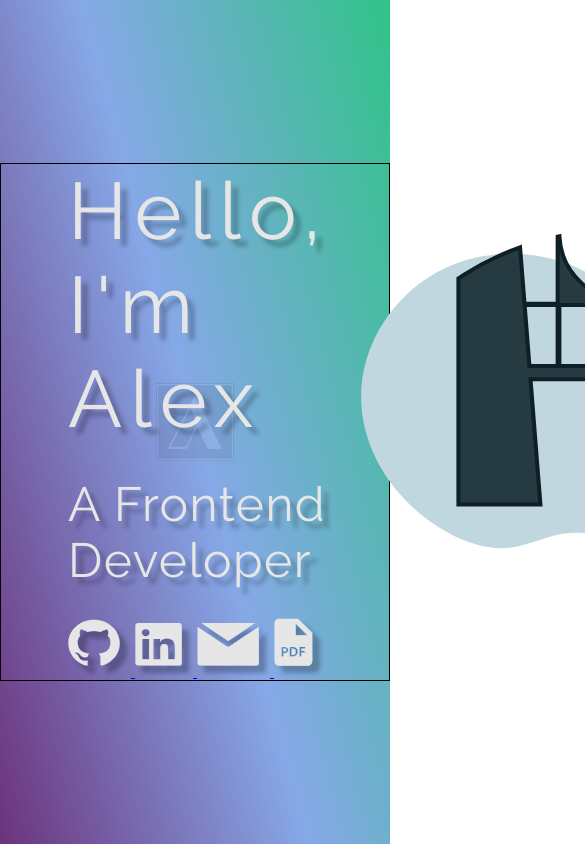
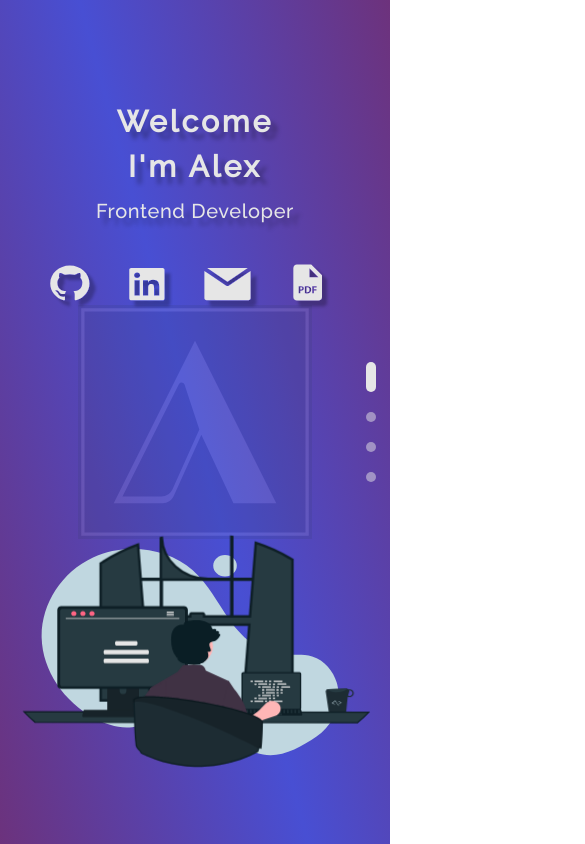
Before and after one commit to loweffort-alt/portfolio_v2.0, a website: page public/index.html in a window 390 px wide. Shown: the top 844 px of the page, 585 px wide, since content can reach past the window. Drawn offline with Linux system fonts and the light colour scheme.

Commit message:
Home animation doned

```diff
--- a/public/index.html
+++ b/public/index.html
@@ -15,11 +15,20 @@
       />
       <section class="Home-Body">
         <div class="Home-Info">
-          <h1>Hello,</h1>
-          <h1>I'm <span>Alex</span></h1>
-          <h3>A Frontend Developer</h3>
+          <div>
+            <h1>
+              Welcome<br />
+              I'm <span>Alex</span>
+            </h1>
+            <h3>Frontend Developer</h3>
+          </div>
+          <div class="home-icons">
             <a href="https://github.com/loweffort-alt" target="_blank">
-            <img src="images/Home-Icons/Github.svg" alt="github-logo" />
+              <img
+                src="images/Home-Icons/Github.svg"
+                alt="github-logo"
+                href="https://github.com/loweffort-alt"
+              />
             </a>
             <a href="https://www.linkedin.com/in/alexfarfan/" target="_blank">
               <img src="images/Home-Icons/Linkedn.svg" alt="linkedin-logo" />
@@ -34,13 +43,15 @@
               <img src="images/Home-Icons/PDF.svg" alt="pdf-logo" />
             </a>
           </div>
+        </div>
+        <div class="container-image">
           <svg
             width="574"
             height="381"
             viewBox="0 0 574 381"
             fill="none"
             xmlns="http://www.w3.org/2000/svg"
-          class="svg"
+            class="Home-Image"
           >
             <g id="Image">
               <g id="Background">
@@ -597,7 +608,15 @@
               </g>
             </g>
           </svg>
+        </div>
+      </section>
+      <section class="slider">
+        <div class="current-slider"></div>
+        <div></div>
+        <div></div>
+        <div></div>
       </section>
     </div>
+    <script type="text/javascript" src="./js/main.js"></script>
   </body>
 </html>
--- a/public/styles/global/container.css
+++ b/public/styles/global/container.css
@@ -1,11 +1,12 @@
 .globalContainer {
   background: linear-gradient(
     254.82deg,
-    #30c388 0%,
-    #86a8e7 50.18%,
+    #6d327c 0%,
+    #484fd3 50.18%,
     #6c327c 100.35%
   );
-  width: 100vw;
-  height: 100vh;
+  width: 100%;
+  position: fixed;
+  height: 100%;
   box-sizing: border-box;
 }
--- a/public/styles/main.css
+++ b/public/styles/main.css
@@ -1,2 +1,2 @@
 @import url("global/global.css");
-@import url("./pages/home.css")
+@import url("./pages/home/main.css");
--- a/public/styles/pages/home.css
+++ /dev/null
@@ -1,111 +0,0 @@
-.background-logo {
-  width: 20%;
-  position: absolute;
-  left: 50%;
-  top: 50%;
-  translate: -50% -50%;
-  z-index: 1;
-}
-
-/* Responsive: Small Screen styles*/
-
-@media only screen and (max-width: 1024px) {
-  .Logo {
-    width: 30%;
-  }
-}
-
-/* Responsive: Mobile styles*/
-
-@media only screen and (max-width: 480px) {
-  .Logo {
-    width: 60%;
-  }
-}
-
-.Home-Body {
-  position: relative;
-  top: 50%;
-  translate: 0% -50%;
-  z-index: 2;
-  border: 1px solid black;
-  display: flex;
-  justify-content: space-between;
-  align-items: center;
-  padding: 0 67px;
-}
-
-/*.Home-Body > div {*/
-/*border: 1px solid black;*/
-/*}*/
-
-.Home-Info {
-  animation: 2s 1 normal show;
-}
-
-.Home-Info > h3 {
-  margin: 30px 0 30px 0;
-}
-
-/* Image */
-.svg {
-  overflow: visible;
-}
-
-#Background {
-  /*display: none;*/
-}
-
-#Window {
-  position: fixed;
-  animation: 2s 1 normal tp;
-  z-index: 3;
-}
-
-#Silla {
-  display: none;
-}
-
-#Man {
-  display: none;
-}
-
-#Desktop {
-  display: none;
-}
-
-#Taza {
-  display: none;
-}
-
-/* Animation */
-@keyframes show {
-  0% {
-    opacity: 0%;
-  }
-  100% {
-    opacity: 100%;
-  }
-}
-
-@keyframes tp {
-  0% {
-    transform: translate(100%, -30%);
-    /*opacity: 10%;*/
-  }
-  10% {
-    transform: translate(80%, -60%);
-  }
-  20% {
-    transform: translate(30%, -80%);
-  }
-  40% {
-    transform: translate(20%, -60%);
-  }
-  80% {
-    transform: translate(0);
-  }
-  60% {
-    transform: translate(-5%, 5%);
-  }
-}
--- /dev/null
+++ b/public/styles/pages/home/animation.css
@@ -0,0 +1,97 @@
+/* Animation */
+.Home-Info {
+  opacity: 0;
+  animation: 2.5s 1 ease-out show forwards;
+}
+
+#Background {
+  /*display: none;*/
+}
+
+#Window {
+  position: relative;
+  translate: 150px -550px;
+  opacity: 0.5;
+  animation: WindowX 1s cubic-bezier(0, 1.5, 1, 0.85) 1 forwards,
+    Parabolic 1s 1 cubic-bezier(0, 100, 1, 100) forwards;
+}
+
+#Desktop {
+  position: relative;
+  translate: 650px 0px;
+  opacity: 0.7;
+  animation: DesktopX 1s cubic-bezier(0.06, 0.59, 0.76, 1.21) 1s 1 forwards;
+}
+
+#Silla {
+  position: relative;
+  translate: 650px 0px;
+  opacity: 0.7;
+  animation: DesktopX 1s cubic-bezier(0.06, 0.59, 0.76, 1.21) 1s 1 forwards;
+}
+
+#Man {
+  position: relative;
+  translate: 460px -150px;
+  opacity: 0.5;
+  animation: ManX 1s cubic-bezier(0, 1.5, 1, 0.85) 2s 1 forwards,
+    Parabolic 1s 1 cubic-bezier(0, 500, 1, 500) 2s forwards;
+}
+
+#Taza {
+  position: relative;
+  translate: 350px 0px;
+  opacity: 0.5;
+  animation: DesktopX 1s cubic-bezier(0, 1.5, 1, 0.85) 3s 1 forwards,
+    Parabolic 1s 1 cubic-bezier(0, 50, 1, 50) 3s forwards;
+}
+
+@keyframes Parabolic {
+  to {
+    transform: translateY(-1px);
+  }
+}
+
+@keyframes WindowX {
+  to {
+    opacity: 1;
+    translate: 0px 0px;
+    transform: translate(0.5px, -2px);
+  }
+}
+
+@keyframes DesktopX {
+  80% {
+    opacity: 1;
+    translate: -30px 0px;
+  }
+  100% {
+    opacity: 1;
+    translate: 0px 0px;
+  }
+}
+
+@keyframes SillaX {
+  80% {
+    opacity: 1;
+    translate: 0px -10px;
+  }
+  100% {
+    opacity: 1;
+    translate: 0px 0px;
+  }
+}
+
+@keyframes ManX {
+  to {
+    translate: 0px 0px;
+    opacity: 1;
+    transform: translate(0.05px, -1px);
+  }
+}
+
+@keyframes show {
+  to {
+    opacity: 1;
+  }
+}
--- /dev/null
+++ b/public/styles/pages/home/layout.css
@@ -0,0 +1,59 @@
+.background-logo {
+  width: 20%;
+  position: absolute;
+  left: 50%;
+  top: 50%;
+  translate: -50% -50%;
+  z-index: 1;
+}
+
+.Home-Body {
+  position: relative;
+  top: 50%;
+  translate: 0% -50%;
+  z-index: 2;
+  display: flex;
+  justify-content: space-between;
+  padding: 0 67px;
+}
+
+.Home-Info {
+  display: flex;
+  flex-direction: column;
+  gap: 30px;
+}
+
+.home-icons {
+  display: flex;
+  gap: 45px;
+  align-items: flex-end;
+}
+/* Slider */
+
+.slider {
+  display: flex;
+  position: absolute;
+  left: 50%;
+  top: 90%;
+  translate: -50% -50%;
+  gap: 30px;
+}
+
+.slider > div {
+  background: #e6e6e6;
+  opacity: 0.5;
+  border-radius: 50%;
+  width: 20px;
+  height: 20px;
+}
+
+.slider > .current-slider {
+  opacity: 1;
+  width: 90px;
+  border-radius: 10px;
+}
+
+/* Image */
+.Home-Image {
+  overflow: visible;
+}
--- /dev/null
+++ b/public/styles/pages/home/main.css
@@ -0,0 +1,3 @@
+@import url("layout.css");
+@import url("animation.css");
+@import url("media.css");
--- /dev/null
+++ b/public/styles/pages/home/media.css
@@ -0,0 +1,83 @@
+/* Responsive */
+
+/* Responsive: Small Screen styles*/
+
+@media only screen and (max-width: 1024px) {
+  .background-logo {
+    width: 30%;
+  }
+}
+
+/* Responsive: Mobile styles*/
+
+@media only screen and (max-width: 480px) {
+  .background-logo {
+    width: 60%;
+  }
+}
+
+/*Responsive;: Iphone*/
+
+@media only screen and (max-width: 400px) {
+  /*tipography*/
+  h1 {
+    font-weight: bold;
+    font-size: 30px;
+    line-height: 45px;
+    text-align: center;
+  }
+
+  h3 {
+    font-weight: 500;
+    font-size: 20px;
+    line-height: 45px;
+    text-align: center;
+  }
+
+  /*layout*/
+  .Home-Body {
+    flex-direction: column;
+    padding: 0 50px;
+    height: 100%;
+    justify-content: space-around;
+  }
+
+  .Home-Info {
+    flex-direction: column;
+  }
+
+  .background-logo {
+    width: 60%;
+  }
+
+  .home-icons {
+    gap: 20px;
+  }
+
+  .home-icons > a > img {
+    width: 80%;
+  }
+
+  .slider {
+    left: 95%;
+    top: 50%;
+    flex-direction: column;
+    gap: 20px;
+  }
+
+  .slider > div {
+    width: 10px;
+    height: 10px;
+  }
+
+  .slider > .current-slider {
+    width: 10px;
+    height: 30px;
+  }
+
+  .Home-Image {
+    width: 120%;
+    height: 120%;
+    translate: -8% 0;
+  }
+}
```
Also changed, not shown: public/styles/global/reset.css (+101 -20 lines), public/images/Home-Image/Image.svg (deleted), public/js/main.js (added). Lines whose indentation alone changed are shown as unchanged.
